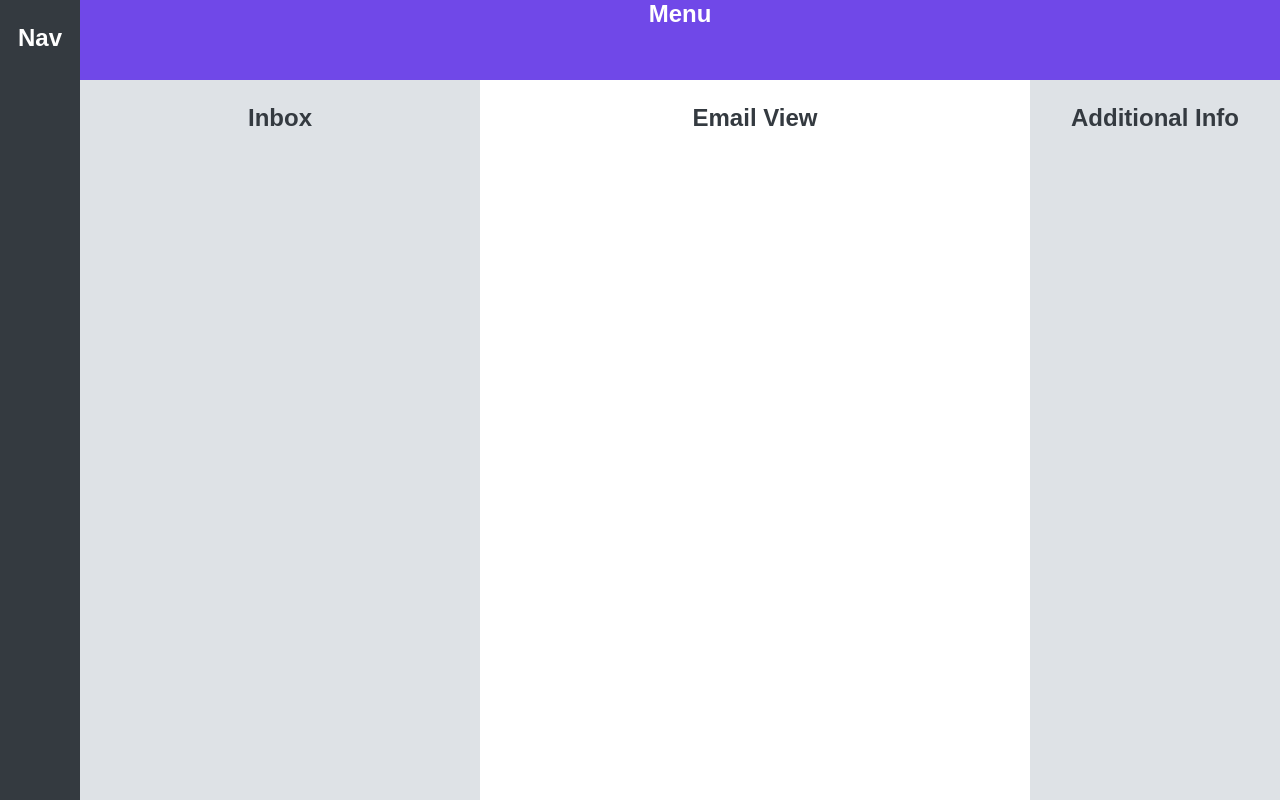
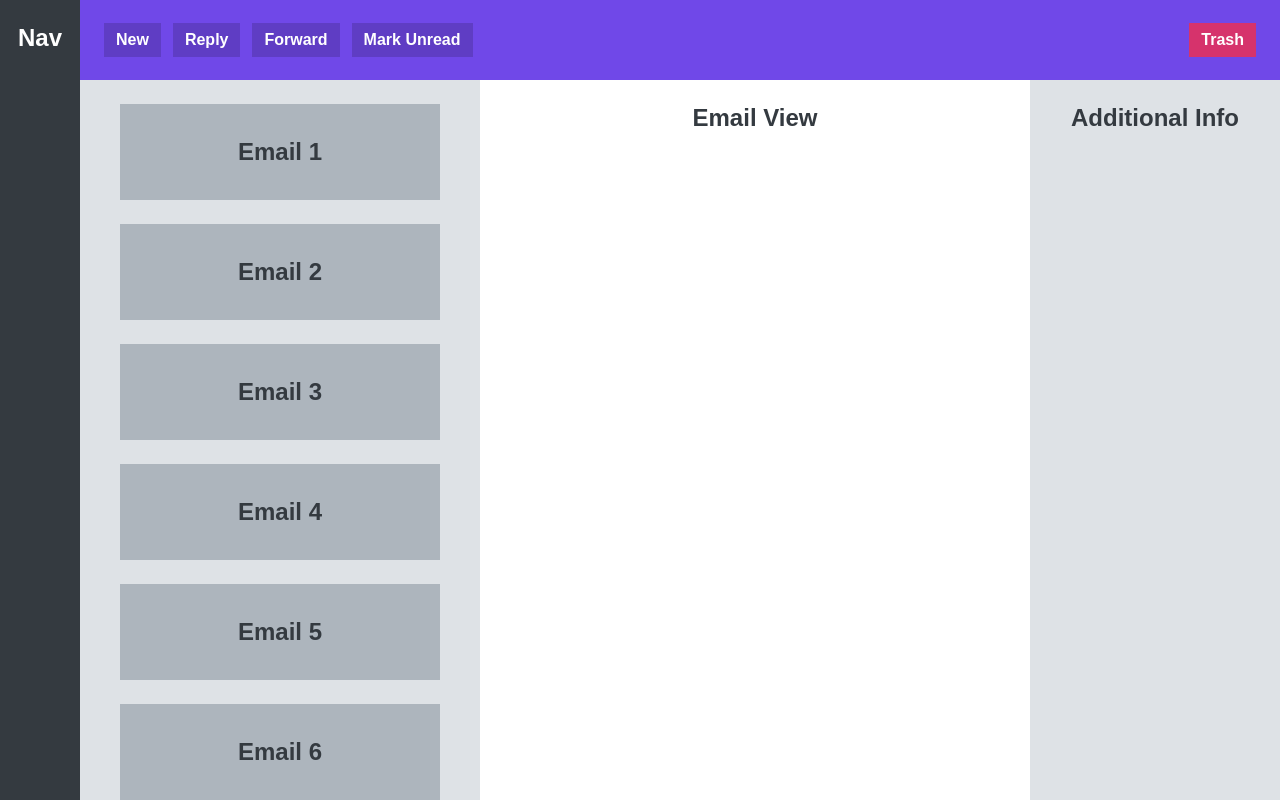
Before and after one commit to Jeremy1806/Web-Dev-Practice, a plain HTML site: page Web Appl Page/Email_webappl_layout.html in a window 1280 px wide. Drawn offline with Linux system fonts and the light colour scheme.

Commit message:
made email section

```diff
--- a/Web Appl Page/Email_webappl_layout.html
+++ b/Web Appl Page/Email_webappl_layout.html
@@ -20,37 +20,89 @@
         display: grid;
         grid-template-columns: 80px 400px 1fr 250px;
         grid-template-rows: 80px 1fr;
+        height: 100vh;
       }
       nav {
         background-color: #343a40;
         grid-row: 1/-1;
         color: white;
-        height: 100vh;
       }
       menu {
         background-color: #7048e8;
         grid-column: 2/-1;
         color: white;
+
+        display: flex;
+        align-items: center;
+        gap: 12px;
+        padding: 0 24px;
       }
       section {
         background-color: #dee2e6;
+        padding: 40px;
+
+        overflow: scroll;
+        /* height: 100vh; */
+        display: flex;
+        flex-direction: column;
+        gap: 24px;
       }
       aside {
         background-color: #dee2e6;
       }
 
+      button {
+        display: inline-block;
+        font-weight: bold;
+        padding: 8px 12px;
+        background-color: #5f3dc4;
+        font-size: 16px;
+        border: none;
+        cursor: pointer;
+        color: white;
+      }
+      button:last-child {
+        background-color: #d6336c;
+        margin-left: auto;
+      }
       nav,
       section,
       main,
       aside {
         padding-top: 24px;
       }
+      .email {
+        height: 96px;
+        background-color: #adb5bd;
+        flex-shrink: 0;
+        display: flex;
+        align-items: center;
+        justify-content: center;
+        cursor: pointer;
+      }
     </style>
   </head>
   <body>
     <nav>Nav</nav>
-    <menu>Menu</menu>
-    <section>Inbox</section>
+    <menu>
+      <button>New</button>
+      <button>Reply</button>
+      <button>Forward</button>
+      <button>Mark Unread</button>
+      <button>Trash</button>
+    </menu>
+    <section>
+      <div class="email">Email 1</div>
+      <div class="email">Email 2</div>
+      <div class="email">Email 3</div>
+      <div class="email">Email 4</div>
+      <div class="email">Email 5</div>
+      <div class="email">Email 6</div>
+      <div class="email">Email 7</div>
+      <div class="email">Email 8</div>
+      <div class="email">Email 9</div>
+      <div class="email">Email 10</div>
+    </section>
     <main>Email View</main>
     <aside>Additional Info</aside>
   </body>
```
